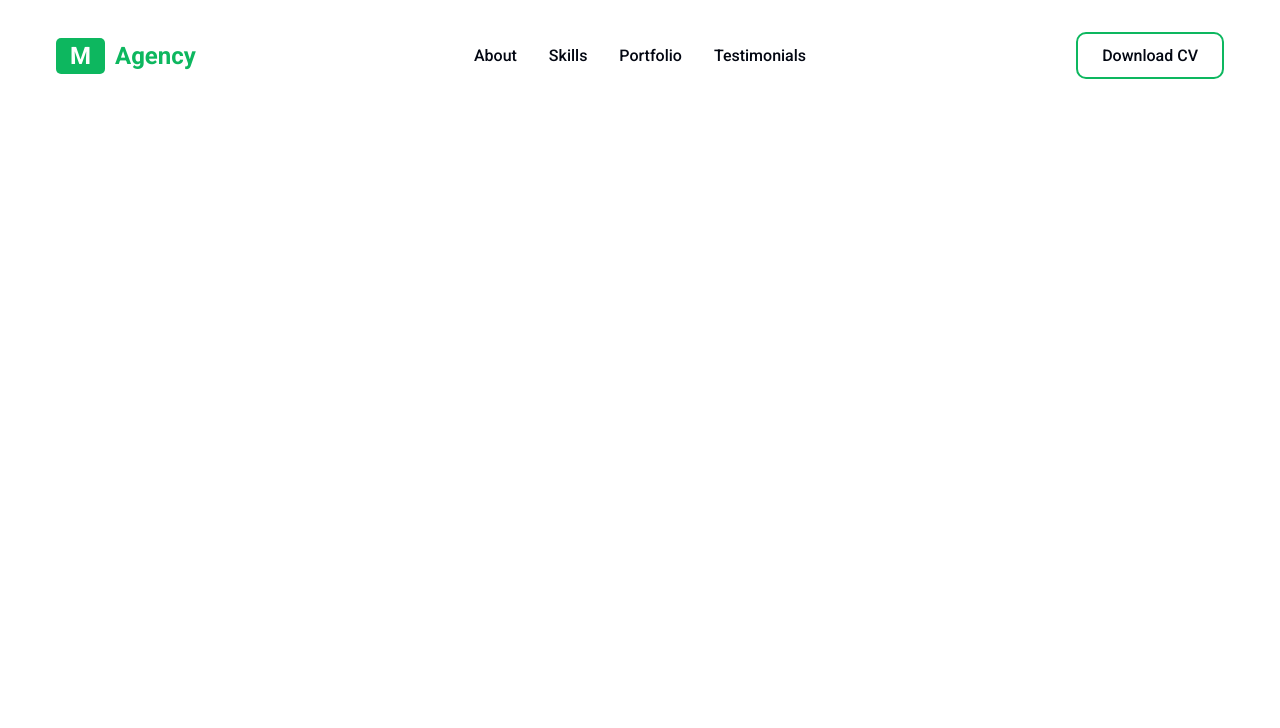
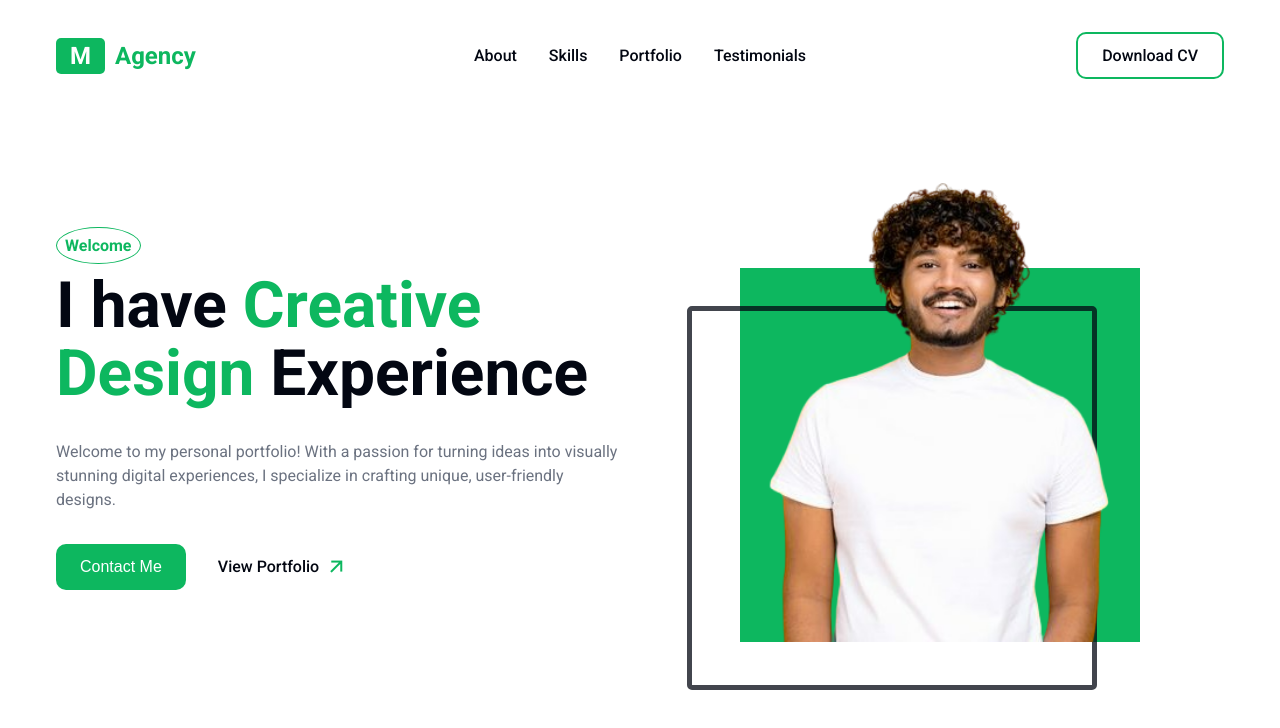
Before and after one commit to OlehChornyi/web_portfolio_2, a plain HTML site: page public/index.html in a window 1280 px wide. Drawn offline with nearby package versions, Linux system fonts and the light colour scheme.

Commit message:
3rd: header

```diff
--- a/public/index.html
+++ b/public/index.html
@@ -32,6 +32,27 @@
         </div>
     </nav>
 
+    <header class="section__container header__container" id="about">
+        <div class="header__image">
+            <img src="assets/header.png" alt="header">
+        </div>
+        <div class="header__content">
+            <p class="section__subheader">Welcome</p>
+            <h1>I have <span>Creative Design</span> Experience</h1>
+            <p class="section__description">
+                Welcome to my personal portfolio! With a passion for turning ideas
+                into visually stunning digital experiences, I specialize in crafting
+                unique, user-friendly designs.
+            </p>
+            <div class="header__btns">
+                <button class="btn">Contact Me</button>
+                <a href="#">
+                    View Portfolio
+                    <span><i class="ri-arrow-right-up-line"></i></span>
+                </a>
+            </div>
+        </div>
+    </header>
 
     <script src="https://unpkg.com/scrollreveal"></script>
     <script src="https://cdn.jsdelivr.net/npm/swiper@11/swiper-bundle.min.js"></script>
--- a/public/main.js
+++ b/public/main.js
@@ -14,3 +14,34 @@ navLinks.addEventListener("click", (e) => {
     navLinks.classList.remove("open");
     menuBtnIcon.setAttribute("class", "ri-menu-line");
 });
+
+const scrollRevealOption = {
+    origin: "bottom",
+    distance: "50px",
+    duration: 1000,
+};
+
+ScrollReveal().reveal(".header__image img", {
+    ...scrollRevealOption,
+    origin: "right",
+});
+
+ScrollReveal().reveal(".header__content .section__subheader", {
+    ...scrollRevealOption,
+    delay: 500,
+});
+
+ScrollReveal().reveal(".header__content h1", {
+    ...scrollRevealOption,
+    delay: 1000,
+});
+
+ScrollReveal().reveal(".header__content .section__description", {
+    ...scrollRevealOption,
+    delay: 1500,
+});
+
+ScrollReveal().reveal(".header__btns", {
+    ...scrollRevealOption,
+    delay: 2000,
+});
--- a/public/styles.css
+++ b/public/styles.css
@@ -155,6 +155,96 @@ nav{
     display: none;
 }
 
+.header__container{
+    display: grid;
+    gap: 4rem 2rem;
+    overflow: hidden;
+}
+
+.header__image{
+    position: relative;
+    isolation: isolate;
+}
+
+.header__image img{
+    max-width: 350px;
+    margin-inline: auto;
+}
+
+.header__image::before,
+.header__image::after{
+    position: absolute;
+    content: "";
+    height: 80%;
+    width: 100%;
+    max-width: 400px;
+}
+
+.header__image::before{
+    bottom: 0;
+    left: 50%;
+    transform: translateX(-50%);
+    background-color: var(--primary-color);
+    z-index: -2;
+}
+
+.header__image::after{
+    bottom: -3rem;
+    left: 50%;
+    transform: translateX(calc(-50% - 3rem));
+    border: 5px solid var(--text-dark);
+    opacity: 0.75;
+    border-radius: 5px;
+    z-index: -1;
+}
+
+.header__content .section__subheader{
+    margin-inline: auto;
+}
+
+.header__content h1{
+    margin-bottom: 2rem;
+    font-size: 4rem;
+    font-weight: 600;
+    line-height: 4.25rem;
+    color: var(--text-dark);
+    text-align: center;
+}
+
+.header__content h1 span{
+    color: var(--primary-color);
+}
+
+.header__content .section__description{
+    margin-bottom: 2rem;
+    text-align: center;
+}
+
+.header__btns{
+    display: flex;
+    align-items: center;
+    justify-content: center;
+    gap: 2rem;
+}
+
+.header__btns a{
+    display: flex;
+    align-items: center;
+    gap: 5px;
+    font-size: 1rem;
+    font-weight: 500;
+    color: var(--text-dark);
+}
+
+.header__btns a span{
+    font-size: 1.5rem;
+    color: var(--primary-color);
+}
+
+.header__btns a:hover{
+    color: var(--primary-color);
+}
+
 @media (width > 768px) {
     nav{
         position: static;
@@ -229,4 +319,25 @@ nav{
         color: var(--white);
         background-color: var(--primary-color);
     }
+
+    .header__container{
+        grid-template-columns: repeat(2, 1fr);
+        align-items: center;
+    }
+
+    .header__content .section__subheader{
+        margin-inline-start: unset;
+    }
+
+    .header__content :is(h1, .section__description){
+        text-align: left;
+    }
+
+    .header__btns{
+        justify-content: flex-start;
+    }
+
+    .header__image{
+        grid-area: 1/2/2/3;
+    }
 }
```
